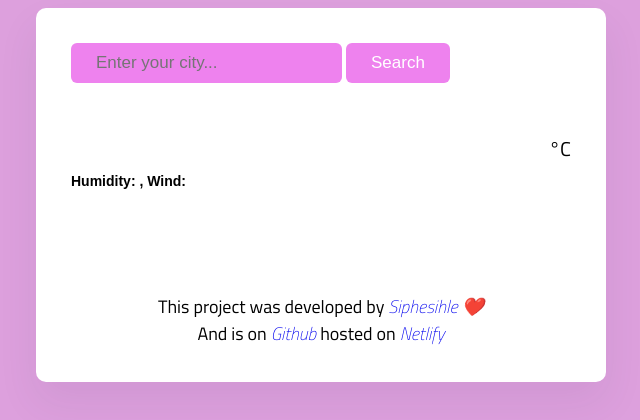
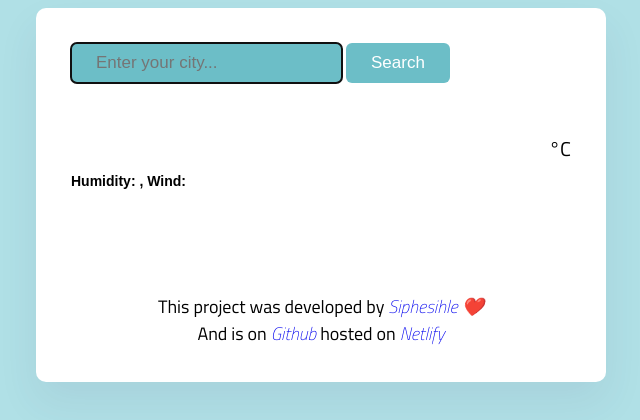
Before and after one commit to Annie24-ux/Weather-App, a website built with Parcel: page src/index.html in a window 1280 px wide. Shown: the whole page, without its empty margins (319-959 px from the left). Built offline with nearby package versions, Linux system fonts and the light colour scheme; no server answers.

Commit message:
Validated user input.

```diff
--- a/src/index.html
+++ b/src/index.html
@@ -18,7 +18,7 @@
 
     <header>
       <form id="search-form">
-          <input type="text" id="form-input" placeholder="Enter your city...">
+          <input type="text" id="form-input" placeholder="Enter your city..." autofocus required minlength="3">
           <button id="search-button" type="submit">Search</button>
       </form>
     </header>
--- a/src/styles.css
+++ b/src/styles.css
@@ -1,5 +1,5 @@
 body{
-    background-color: plum;
+    background-color:#B0E0E6;
     font-family: "Titillium Web", sans-serif;
 }
 
@@ -14,7 +14,7 @@ h1{
 a{
   font-style: italic;
   text-decoration: none;
-  text-decoration-color: plum;
+  text-decoration-color: #6CBEC7;
 }
 
 p{
@@ -59,7 +59,7 @@ p{
 
   #answer{
 
-        background-color: violet;
+        background-color: #6CBEC7;
         padding: 10px 25px;
         border-radius: 6px;
         color: white;
@@ -68,7 +68,7 @@ p{
   }
 
   #form-input, #search-button{
-    background-color: violet;
+    background-color: #6CBEC7;
     padding: 10px 25px;
     border-radius: 6px;
     color: white;
```
